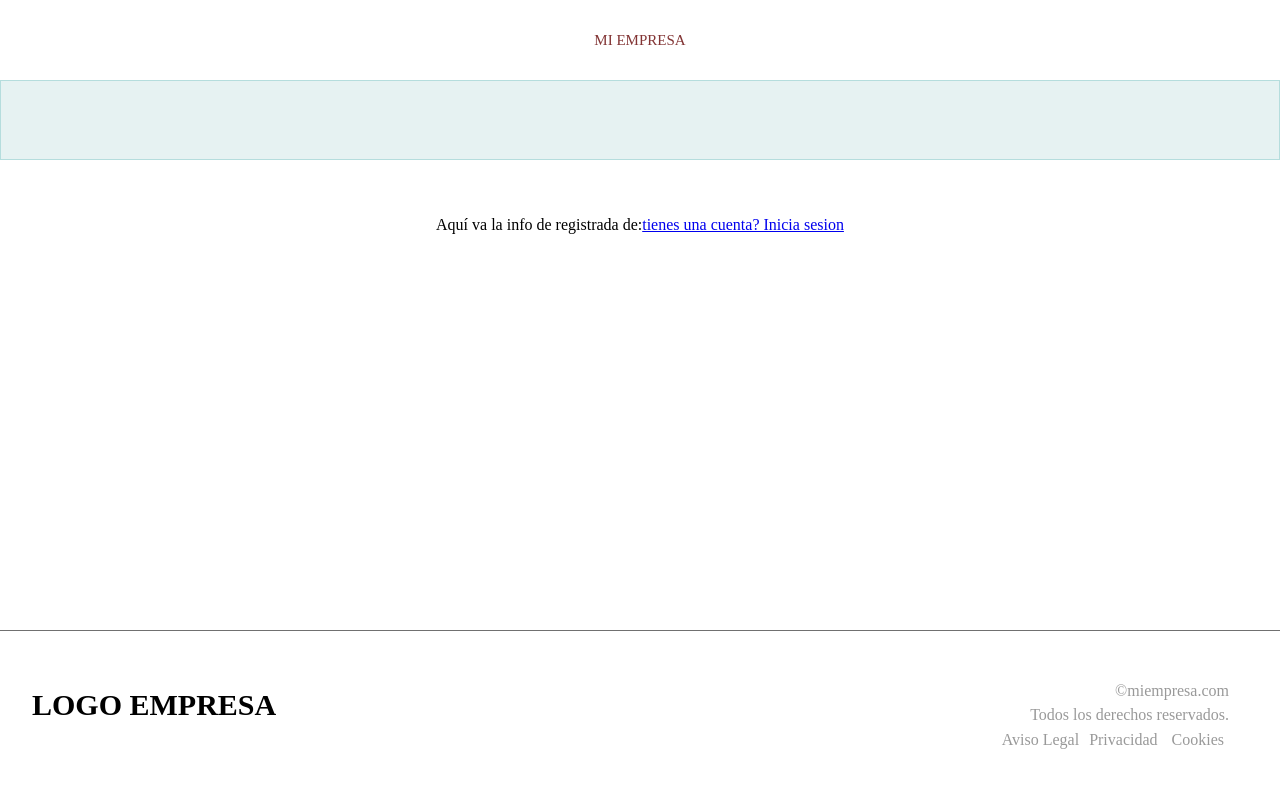
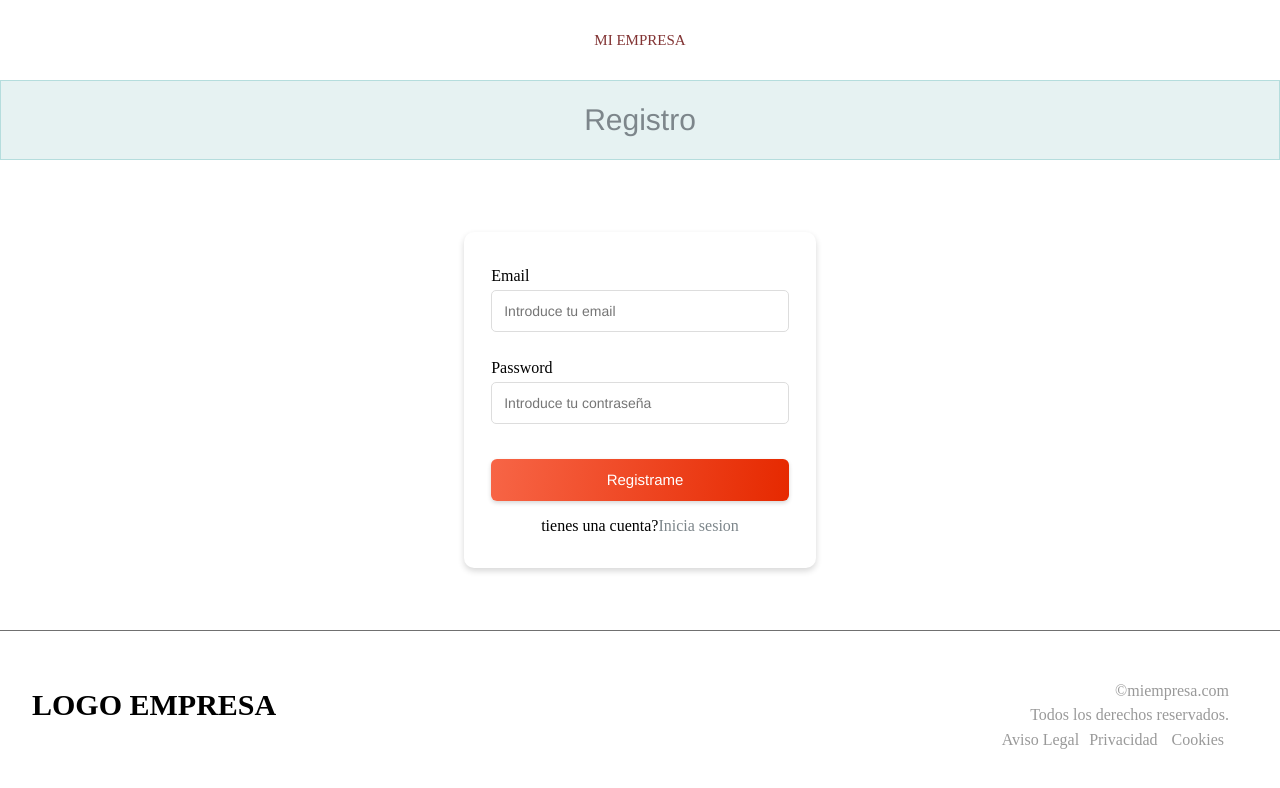
Before and after one commit to IT-Academy-BCN/ita-directory, a React (Create React App) app: page /register in a window 1280 px wide. Shown: the top 788 px of the page. Built offline with nearby package versions, Linux system fonts and the light colour scheme.

Commit message:
create component Register

```diff
--- a/src/components/units/AsyncButton/styles.js
+++ b/src/components/units/AsyncButton/styles.js
@@ -16,10 +16,16 @@ const StyledButton = styled.button`
     text-align: center;
     &.blueGradient {
         background: transparent
-            linear-gradient(98deg, ${Colors.lightBlue} 0%, ${Colors.darkBlue} 100%) 0% 0% no-repeat
-            padding-box;
+        linear-gradient(98deg, ${Colors.lightBlue} 0%, ${Colors.darkBlue} 100%) 0% 0% no-repeat;
+        padding-box;
         color: ${Colors.white};
-    }
+    };
+     &.orangeGradient {
+        background: transparent
+        linear-gradient(98deg, ${Colors.lightOrange} 0%, ${Colors.darkOrange} 100%) 0% 0% no-repeat;
+        padding-box;
+        color: ${Colors.white};
+    };
     &.disabled {
         cursor: not-allowed;
         opacity: 0.57;
--- /dev/null
+++ b/src/components/units/PrivacyPolicy/PrivacyPolicy.js
@@ -0,0 +1,22 @@
+import React from 'react'
+
+const PrivacyPolicy = () => {
+    return(
+        <div  className="required checkbox">
+            <div className="checker" id="privacy">
+                <input
+                type="checkbox"
+                value="0"
+                required
+                name="privacy"
+                autocomplete="off"
+                />
+                <label for="privacyInput">
+                <a href="#">Acepto politica de Privacidad</a>
+                </label>
+            </div>
+        </div>
+    )
+}
+
+export default PrivacyPolicy
--- a/src/screens/UserFlow/Login/Login.js
+++ b/src/screens/UserFlow/Login/Login.js
@@ -85,7 +85,7 @@ const Login = ({onLogin}) => {
 				<label>Email</label>
 				<Input
 					type="email"
-					placeholder="Itroduce tu email"
+					placeholder="Introduce tu email"
 					value={email}
 					onChange={(e) => handleEmailChange(e.target.value)}
 					id="emailName"
--- a/src/screens/UserFlow/Registration/Registration.js
+++ b/src/screens/UserFlow/Registration/Registration.js
@@ -1,20 +1,147 @@
-import React, { useState } from 'react'
-import { Link } from 'react-router-dom'
-import Body from 'components/layout/Body/Body'
+import React, {useState} from "react";
+import {Link} from "react-router-dom";
+import Input from "components/units/Input/Input";
+import AsyncButton from "components/units/AsyncButton/AsyncButton";
+import {Container, Form, StyleRedirect, StyledError} from "./styles";
+import PrivacyPolicy from "components/units/PrivacyPolicy/PrivacyPolicy"
+import Body from "components/layout/Body/Body";
 
-const Registration = (props) => {
-  const [userName, setUsername] = useState('')
-  const [email, setEmail] = useState()
+const EMAIL_REGEX = /^(([^<>()\[\]\\.,;:\s@"]+(\.[^<>()\[\]\\.,;:\s@"]+)*)|(".+"))@((\[[0-9]{1,3}\.[0-9]{1,3}\.[0-9]{1,3}\.[0-9]{1,3}\])|(([a-zA-Z\-0-9]+\.)+[a-zA-Z]{2,}))$/;
+const PASSWORD_REGEX = /^(?=.*?[A-Z]).{6,}$/;
 
-  const changeName = () => {
-    setUsername('Kevin')
-  }
-  return (
-    <Body>
-      <div>Aquí va la info de registrada de:{userName}</div>
-      <Link to='/login'>tienes una cuenta? Inicia sesion</Link>
+const validateEmail = (email) => EMAIL_REGEX.test(email.toLowerCase());
+const validatePassword = (password) => PASSWORD_REGEX.test(password);
+
+const users = [
+	{
+		email: "",
+		password: "",
+	},
+];
+
+const authenticateUser = (email, password) => {
+	if (users.email === email && users.password === password)
+		console.log("this user already exists");
+	else console.log("new user registered");
+};
+
+const initialState = {email: "", password: ""};
+
+const Register = (props) => {
+	const [userName, setUsername] = useState("");
+  const [email, setEmail] = useState();
+  const [password, setPassword] = useState("");
+	const [error, setError] = useState("");
+	const [animatedState, setAnimatedState] = useState(false);
+	const [disabled, setIsDisabled] = useState(false);
+  const [isLoading, setIsLoading] = useState(false);
+  const [state, setState] = useState()
+
+	const changeName = () => {
+		setUsername("Kevin");
+	};
+
+	const handleClick = () => {
+		setAnimatedState(true);
+		setIsDisabled(true);
+		setIsLoading(true);
+		setTimeout(() => {
+			setAnimatedState(false);
+			setIsDisabled(false);
+			setIsLoading(false);
+		}, 5000);
+	};
+
+	// value - handleChange
+	const [isEmailError, setIsEmailError] = useState(false);
+	const [isPassError, setIsPassError] = useState(false);
+
+	const handleInputOnChange = (e) => {
+		const val = e.target.value;
+		const isEmail = validateEmail(val);
+		setState(val);
+		setIsEmailError(!isEmail);
+	};
+
+	const handleInputPassOnChange = (e) => {
+		const valPass = e.target.value;
+		const isPass = validatePassword(valPass);
+		setState(valPass);
+		setIsPassError(!isPass);
+	};
+
+
+	const handleSubmit = async (event) => {
+		event.preventDefault();
+
+		let {email, password} = event.target.value;
+
+		email = email.value;
+		password = password.value;
+
+		const token = await authenticateUser({email, password, error});
+		{
+			if (error) return setError(error.message);
+		}
+		localStorage.setItem("ItAcademy", token); //DUDA
+	};
+
+	return (
+       <Body title="Registro">
+      <Container>
+        <Form onSubmit={handleSubmit}>
+			<div>
+				<label>Email</label>
+				<Input
+					type="email"
+					placeholder="Introduce tu email"
+					value={email}
+					onChange={handleInputOnChange}
+					id="emailName"
+					name="emailName"
+          error={isEmailError}
+          errorText="Enter a valid email address..."
+					disabled={disabled}
+				/>
+			</div>
+			<div>
+				<label>Password</label>
+				<Input
+					type="password"
+					placeholder="Introduce tu contraseña"
+					value={password}
+					onChange={handleInputPassOnChange}
+					id="passName"
+					name="passName"
+          error={isPassError}
+          errorText="The password to contain more than 6 characters and a uppercase letter"
+          disabled={disabled}
+          minLength={6}
+				/>
+			</div>
+			{error && (
+				<StyledError>
+					<p>{error}</p>
+				</StyledError>
+			)}
+			<AsyncButton
+				text="Registrame"
+				loadingText="Registrando"
+				iconPosition="left"
+				type="submit"
+				className="orangeGradient"
+				textStyles={{marginLeft: 10}}
+				isLoading={isLoading}
+				animated={animatedState}
+				disabled={disabled}
+			/>
+			<StyleRedirect>
+				tienes una cuenta? <Link to='/login'>Inicia sesion</Link>
+			</StyleRedirect>
+        </Form>
+      </Container>
     </Body>
-  )
-}
+	);
+};
 
-export default Registration
+export default Register;
--- a/src/screens/UserFlow/Registration/styles.js
+++ b/src/screens/UserFlow/Registration/styles.js
@@ -1,4 +1,49 @@
 import styled from 'styled-components'
+import Colors from 'theme/Colors'
 
-export const StyledRegister = styled.form`
+export const Container = styled.div`
+  display: flex;
+  justify-content: center;
+  background: #FFFFFF 0% 0% no-repeat padding-box;
+  border-radius: 10px;
+  -webkit-border-radius: 10px;
+  box-shadow: 0px 3px 6px #00000029;
+  overflow: hidden;
+  max-width: 22rem;
+  height: 21rem;
+  margin: 1rem;
 `
+
+export const Form = styled.form`
+  padding: 35px;
+
+  & > div{
+    margin-bottom: 1.69rem;
+    position: relative;
+
+    & > label {
+      display: inline-block;
+      margin-bottom: 5px;
+    }
+  }
+`
+
+export const StyledError = styled.div`
+  color: ${Colors.redColor}
+  font-weight: 800;
+  margin: 0 0 40px 0;
+`
+
+export const StyleRedirect = styled.div`
+  display: flex;
+  justify-content: center;
+  padding:  1rem 0 0 0 ;
+
+  & > a {
+    text-decoration: none;
+    color: #7d868b;
+  }
+  & > a:hover {
+    color: blue;
+  }
+`
--- a/src/theme/Colors.js
+++ b/src/theme/Colors.js
@@ -5,6 +5,8 @@ const Colors = {
 	redColor: "rgba(193, 12, 12, 1)",
 	lightBlue: "#46C1F7",
 	darkBlue: "#0073E6",
+	lightOrange: '#F76546',
+  	darkOrange: '#E62900'
 };
 
 export default Colors;
```
Also changed, not shown: src/components/units/AsyncButton/AsyncButton.js (+6 -12 lines).
